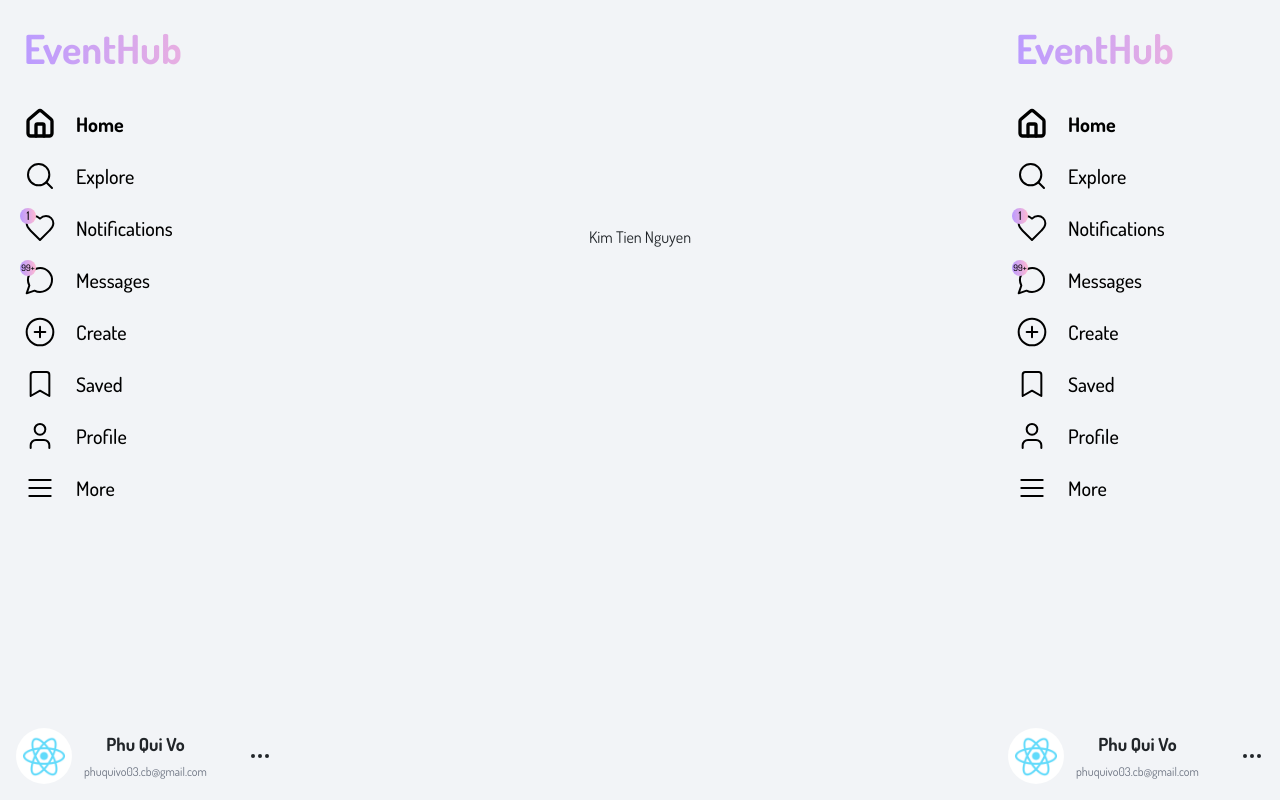
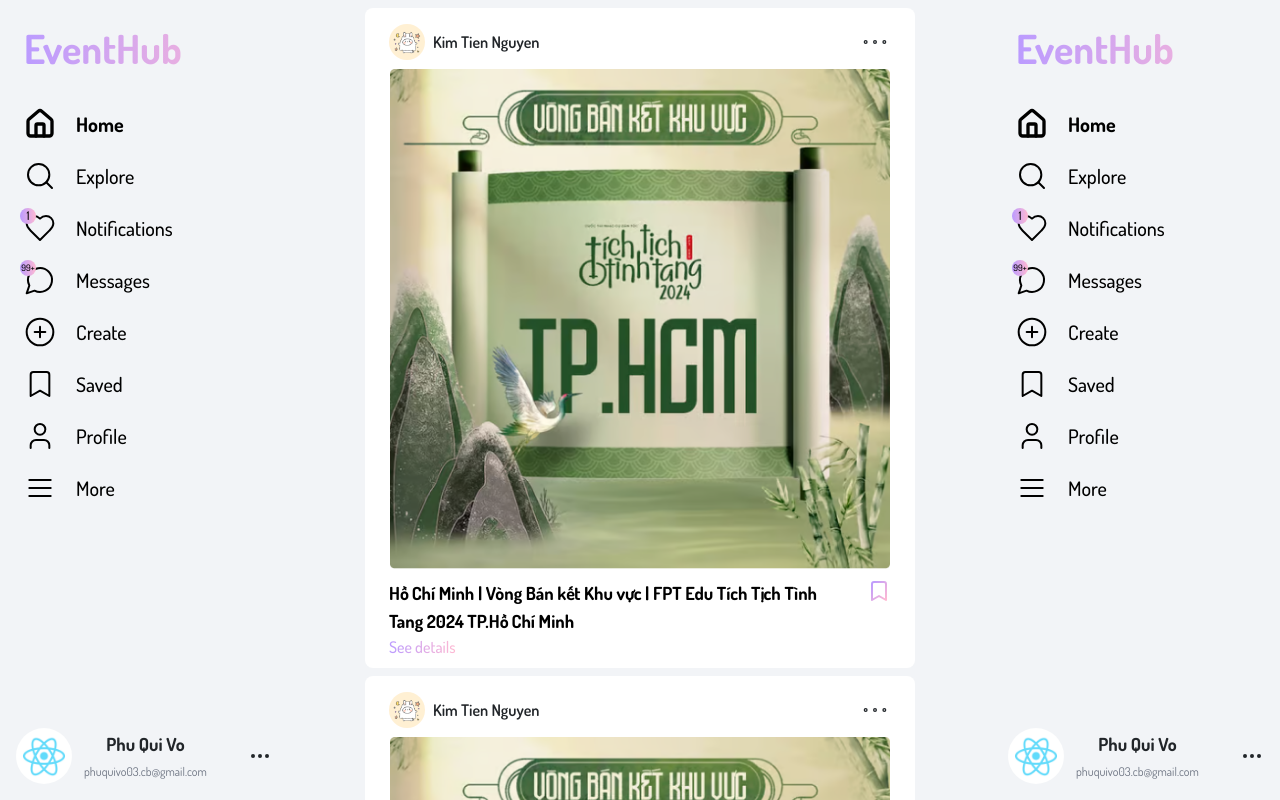
Before and after one commit to Piinary/EventHub, a React (Vite) app: page / in a window 1280 px wide. Shown: the top 800 px of the page. Built offline with nearby package versions, Linux system fonts and the light colour scheme.

Commit message:
:rocket: feat: fix layout, implement post component

```diff
--- /dev/null
+++ b/src/components/Post/index.tsx
@@ -0,0 +1,68 @@
+import { Bookmark, Ellipsis } from "lucide-react";
+import { useState } from "react";
+import { Link } from "react-router-dom";
+
+interface PostData {
+  id: number;
+  username: string;
+  avatar: string;
+  title: string;
+  postImage: string;
+  saved: boolean;
+}
+function Post(postData: PostData) {
+    const [marked, setMarked] =useState(false)
+  return (
+    <div className="mt-2">
+      <svg width="0" height="0">
+        <linearGradient id="gradient" x1="100%" y1="100%" x2="0%" y2="0%">
+          <stop stopColor="#FFB9D2" offset="0%" />
+          <stop stopColor="#BB9BFF" offset="100%" />
+        </linearGradient>
+      </svg>
+      <div className="bg-white rounded-lg w-[550px] h-[660px] flex flex-col justify-between px-6 pt-3 pb-2">
+        <div className="flex flex-row justify-between items-center">
+          <div className="flex flex-row items-center gap-2 cursor-pointer">
+            <img
+              className="w-9 h-9 rounded-full"
+              src={postData.avatar}
+              alt=""
+            />
+            <div className="font-semibold">{postData.username}</div>
+          </div>
+          <Ellipsis className="cursor-pointer" size={32} strokeWidth={1} />
+        </div>
+        <div className="flex justify-center">
+          <img
+            className="w-[500px] h-[500px] items-center"
+            src={postData.postImage}
+            alt=""
+          />
+        </div>
+        <div className="flex justify-between">
+          <div className="w-[90%]">
+            <div className=" text-black font-bold text-left text-lg line-clamp-2">
+              {postData.title}
+            </div>
+            <div className="w-max cursor-pointer group">
+              <Link to={'/detailpage'} className="no-underline w-max text-base leading-tight text-transparent bg-clip-text bg-gradient-to-l from-[var(--primary-gradient-1)] to-[var(--primary-gradient-2)] text-left hover:text-transparent">
+                See details
+              </Link>
+              <div className="bg-primary w-0 h-[1.5px] rounded-full transition-all duration-300 ease-in-out group-hover:w-full"></div>
+            </div>
+          </div>
+          <div  onClick={()=>setMarked(!marked)}>
+            <Bookmark
+              className="cursor-pointer hover:scale-110"
+              size={24}
+              stroke={"url(#gradient)"}
+              fill={marked?"url(#gradient)": "none"}
+            />
+          </div>
+        </div>
+      </div>
+    </div>
+  );
+}
+
+export default Post;
--- a/src/config/router.ts
+++ b/src/config/router.ts
@@ -8,7 +8,8 @@
   create: "create",
   saved: "saved",
   profile: "/profile",
-  more: "more",
+  more: "/more",
+  detailpage:"/detailpage",
 };
 
 export default routes;
--- a/src/index.css
+++ b/src/index.css
@@ -18,6 +18,7 @@
   --primary-gradient-1: #FFB9D2;
   --primary-gradient-2: #BB9BFF;
   --neutral: #F2F4F7;
+
 }
 
 a {
--- a/src/layouts/DefaultLayout/index.tsx
+++ b/src/layouts/DefaultLayout/index.tsx
@@ -27,7 +27,7 @@
   const [active, setActive] = useState(0);
   return (
     <div className="font-title flex">
-      <SideBar position="left">
+      <SideBar position="left" >
         {sideBarItemsConfig.map((item, index) => (
           <SideBarButton
             key={index}
@@ -45,7 +45,9 @@
           />
         ))}
       </SideBar>
-      <div className="flex-1">{children}</div>
+      <div>
+      <div className="w-screen flex flex-col items-center">{children}</div>
+      </div>
       <SideBar position="right">
         {sideBarItemsConfig.map((item, index) => (
           <SideBarButton
--- /dev/null
+++ b/src/pages/DetailPage/index.tsx
@@ -0,0 +1,7 @@
+import DefaultLayout from "../../layouts/DefaultLayout";
+
+function DetailPage() {
+    return ( <DefaultLayout><div>Detail page</div></DefaultLayout> );
+}
+
+export default DetailPage;
--- a/src/pages/Home/index.tsx
+++ b/src/pages/Home/index.tsx
@@ -1,15 +1,55 @@
+import Post from "../../components/Post";
 import DefaultLayout from "../../layouts/DefaultLayout";
+
+const data = [
+  {
+    id: "1",
+    username: "Kim Tien Nguyen",
+    title: `Hồ Chí Minh | Vòng Bán kết Khu vực | FPT Edu Tích Tịch Tình
+              Tang 2024 TP.Hồ Chí Minh`,
+    avatar: "src\\assets\\post_avt.png",
+    postImage: "src\\assets\\post_image.png",
+  },
+  {
+    id: "2",
+    username: "Kim Tien Nguyen",
+    title: `Hồ Chí Minh | Vòng Bán kết Khu vực | FPT Edu Tích Tịch Tình
+              Tang 2024 TP.Hồ Chí Minh`,
+    avatar: "src\\assets\\post_avt.png",
+    postImage: "src\\assets\\post_image.png",
+  },
+  {
+    id: "3",
+    username: "Kim Tien Nguyen",
+    title: `Hồ Chí Minh | Vòng Bán kết Khu vực | FPT Edu Tích Tịch Tình
+              Tang 2024 TP.Hồ Chí Minh`,
+    avatar: "src\\assets\\post_avt.png",
+    postImage: "src\\assets\\post_image.png",
+  },
+  {
+    id: "4",
+    username: "Kim Tien Nguyen",
+    title: `Hồ Chí Minh | Vòng Bán kết Khu vực | FPT Edu Tích Tịch Tình
+              Tang 2024 TP.Hồ Chí Minh`,
+    avatar: "src\\assets\\post_avt.png",
+    postImage: "src\\assets\\post_image.png",
+  },
+];
 function Home() {
-    return ( <>
-        <DefaultLayout >
-            <div>
-                <div>
-                    <img src="src\assets\post_avt.png" alt="" />
-                    <div>Kim Tien Nguyen</div>
-                </div>
-            </div>
-        </DefaultLayout>
-    </> );
+  return (
+    <DefaultLayout>
+      {data.map((item) => (
+        <Post
+          id={0}
+          avatar={item.avatar}
+          username={item.username}
+          postImage={item.postImage}
+          title={item.title}
+          saved={false}
+        />
+      ))}
+    </DefaultLayout>
+  );
 }
 
 export default Home;
--- a/src/route/index.ts
+++ b/src/route/index.ts
@@ -7,6 +7,7 @@
 import Create from "../pages/Create";
 import Saved from "../pages/Saved";
 import More from "../pages/More";
+import DetailPage from "../pages/DetailPage";
 const publicRoutes = [
   { path: config.routes.home, component: Home },
   { path: config.routes.explore, component: Explore},
@@ -15,7 +16,8 @@
   { path: config.routes.create, component: Create},
   { path: config.routes.saved, component: Saved},
   { path: config.routes.profile, component: Profile },
-  { path: config.routes.more, component: More}
+  { path: config.routes.more, component: More},
+  { path: config.routes.detailpage, component: DetailPage}
 ];
 
 export { publicRoutes };
```
